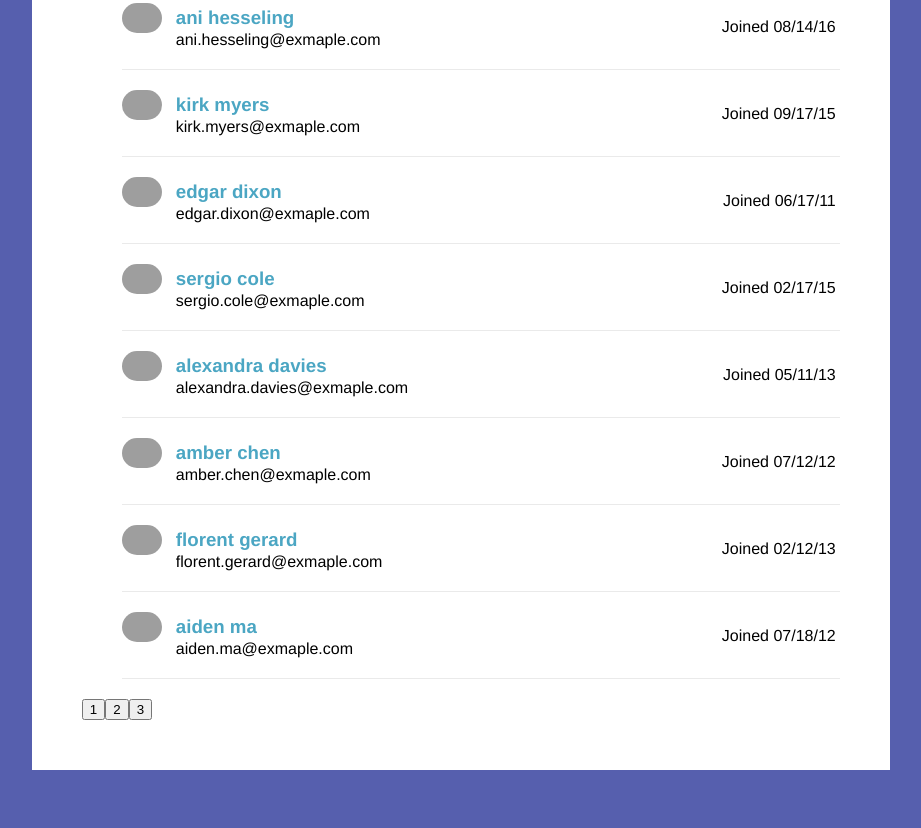
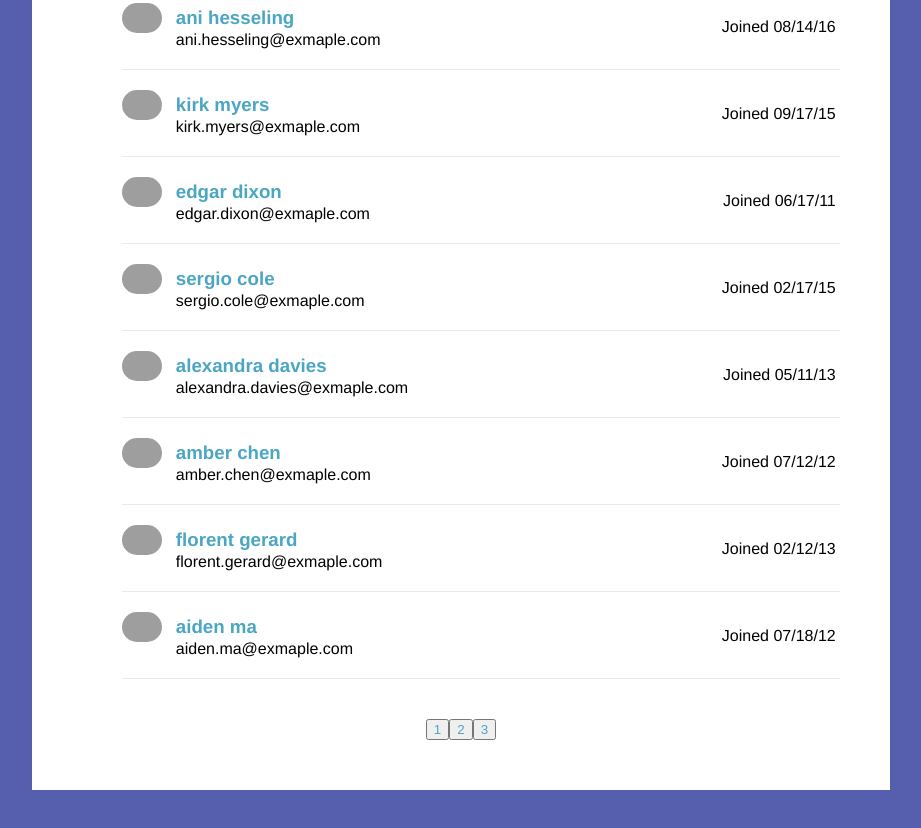
Before and after one commit to lo-ivan/assignment-2, a plain HTML site: page index.html in a window 1280 px wide. Shown: the part 396-1224 px from the top of the page, without its empty margins (179-1100 px from the left). Drawn offline with Linux system fonts and the light colour scheme; grey boxes are pictures that could not be loaded.

Commit message:
Add files via upload

```diff
--- a/index.html
+++ b/index.html
@@ -16,8 +16,8 @@
       <ul class="contact-list" id="contact-list">
 
       </ul>
-      <!-- Add pagination links in this section -->
-
+      <div class="pagination" id="pagination">
+      </div>
     </div>
     <script src="js/script.js"></script>
   </body>
--- a/js/script.js
+++ b/js/script.js
@@ -21,18 +21,19 @@
                        </li>";
         document.getElementById('contact-list').insertAdjacentHTML('afterbegin', htmlStr);
       }
-
+      // Get the element of contact list document object
       var ul = document.getElementById('contact-list');
-
+      // Initiate the page for showing first 10 users
       page(1);
-
+      // Calculate how many pages are needed to be included
       for (let j = 1; j <= Math.ceil(ul.children.length/10); j++) {
         var btn = document.createElement('button');
         btn.addEventListener('click', function() {page(j)});
         btn.innerText = j;
-        document.getElementById('page').appendChild(btn);
+        btn.style.color = '#4ba6c3';
+        document.getElementById('pagination').appendChild(btn);
       }
-
+      // Display the corresponding 10 user profiles in the selected page
       function page(int) {
         for (let k = 0; k < ul.children.length; k++) {
           if (k < int*10 && k >= (int-1)*10) {
```
